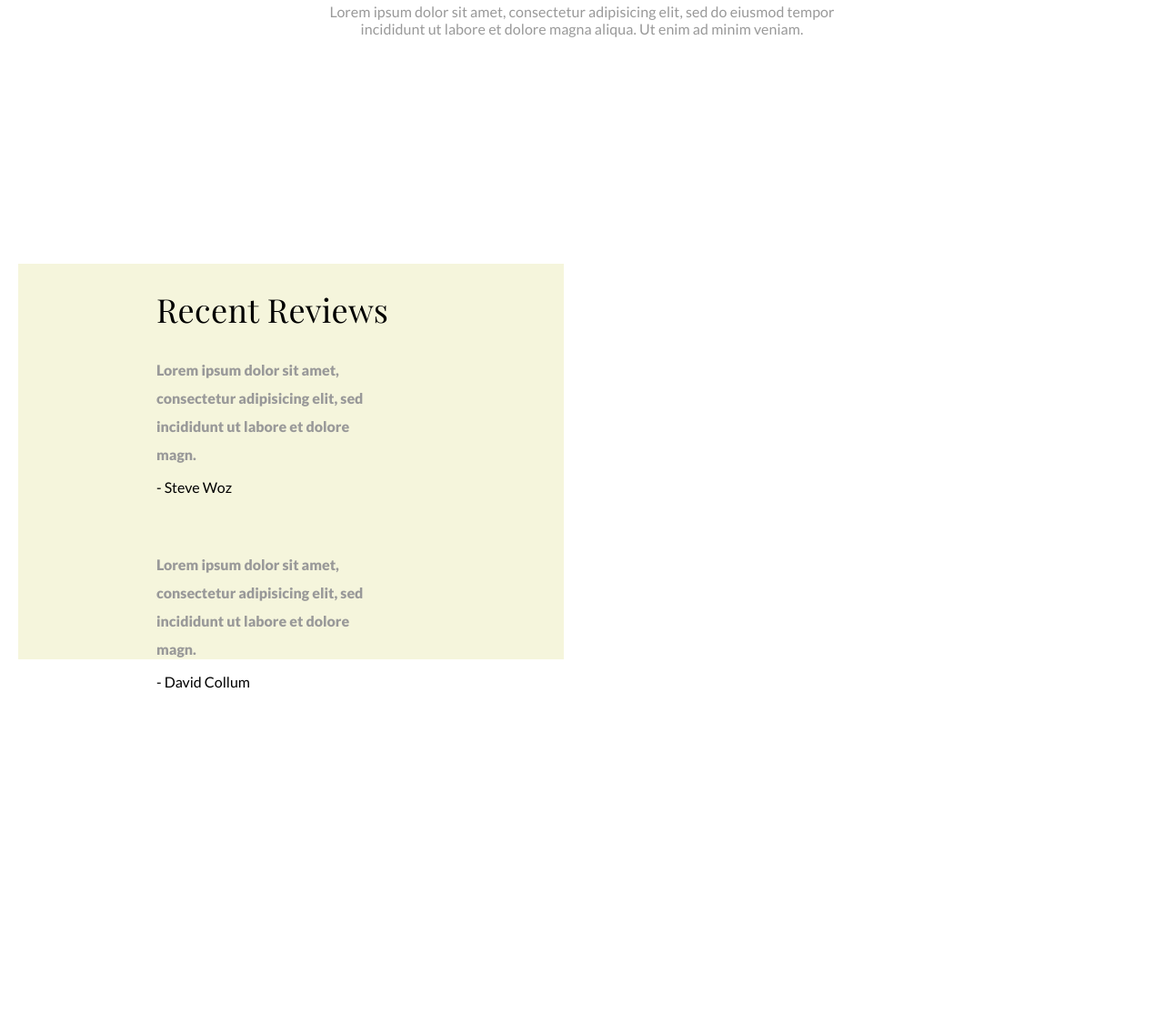
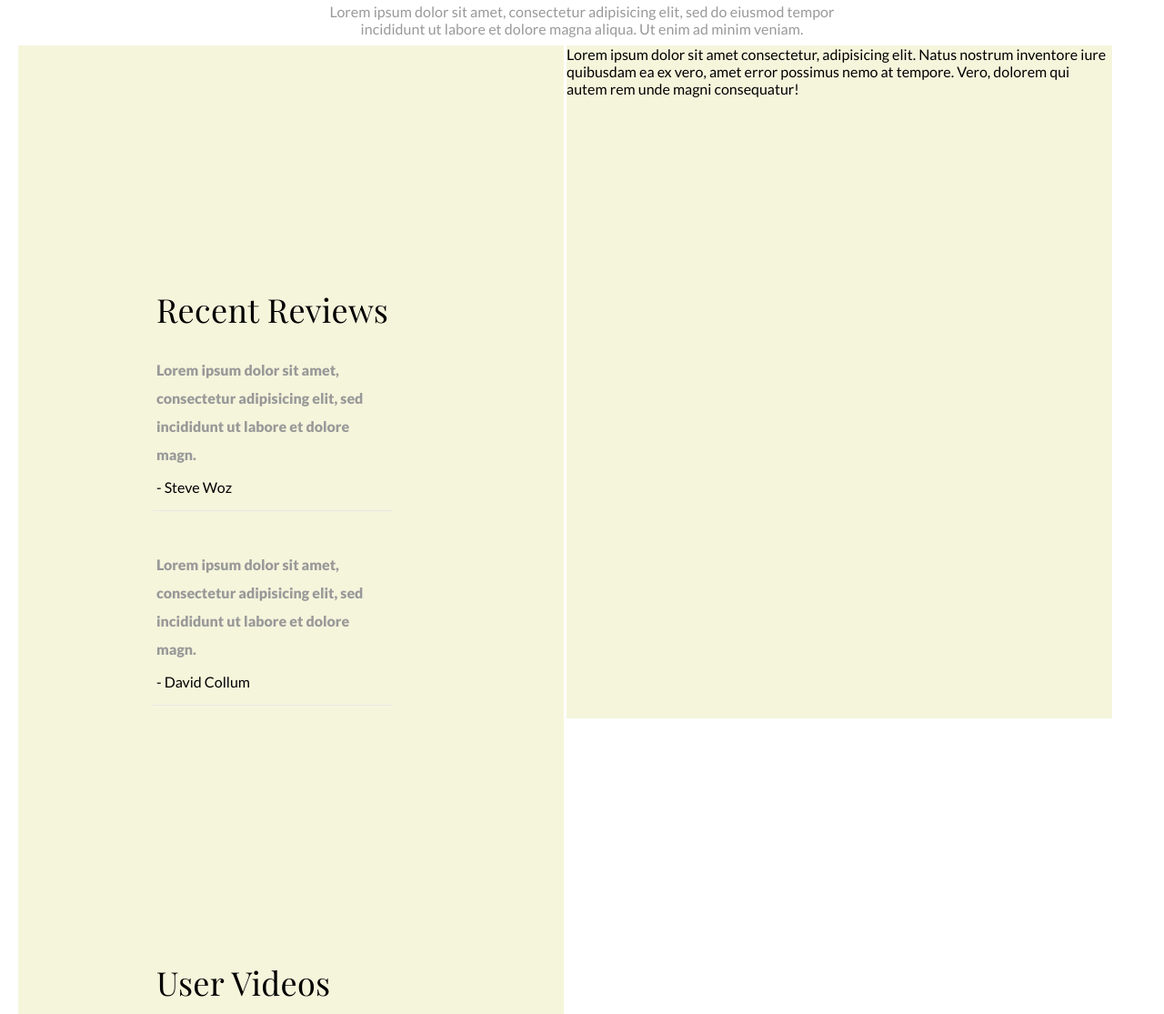
Before and after one commit to Maksym-Zyza/Surfing, a plain HTML site: page Index.html in a window 1280 px wide. Shown: the part 517-1632 px from the top of the page at 91% size. Before the commit the page ends 1282 px from the top, so only its background shows below. Drawn offline with nearby package versions, Linux system fonts and the light colour scheme; a script that the page names is missing; a web font is replaced by a local one.

Commit message:
new block - video

```diff
--- a/CSS/styles.css
+++ b/CSS/styles.css
@@ -73,10 +73,12 @@ body {
 }
 
 /* Recent Reviews */
-.reviews {
+.reviews-inline-blok {
   width: 600px;
-  height: 435px;
+  height: 740px;
   background-color: beige;
+  display: inline-block;
+  vertical-align: top;
 }
 
 .reviews-title {
@@ -136,3 +138,27 @@ body {
   margin-bottom: 22px;
   margin-left: 152px;
 }
+
+.line1 {
+  border: none;
+  position: absolute;
+  width: 263px;
+  height: 1px;
+  left: 16px;
+  margin-left: 152px;
+  margin-top: 10px;
+  background: #e7e7e7;
+}
+
+.user-videos {
+  height: 29px;
+  font-family: "Playfair Display";
+  font-size: 36px;
+  font-weight: 400;
+  line-height: 100px;
+  letter-spacing: 0.29px;
+  margin-top: 240px;
+  margin-bottom: 50px;
+  margin-left: 152px;
+  box-sizing: border-box;
+}
--- a/Index.html
+++ b/Index.html
@@ -42,7 +42,7 @@
     </div>
 
     <!-- <Recent Reviews -->
-    <div class="reviews">
+    <div class="reviews-inline-blok">
       <div class="reviews-title">
         Recent Reviews
       </div>
@@ -53,7 +53,7 @@
       </div>
 
       <div class="reviews-author">
-        - Steve Woz
+        - Steve Woz <hr / class="line1">
       </div>
 
       <div class="reviews-text-2">
@@ -62,7 +62,24 @@
       </div>
 
       <div class="reviews-author-2">
-        - David Collum
+        - David Collum <hr / class="line1">
+      </div>
+    </div>
+
+    <!-- Main video -->
+    <div class="reviews-inline-blok">
+      <div>
+        Lorem ipsum dolor sit amet consectetur, adipisicing elit. Natus nostrum
+        inventore iure quibusdam ea ex vero, amet error possimus nemo at
+        tempore. Vero, dolorem qui autem rem unde magni consequatur!
+      </div>
+      <img src="" alt="" />
+    </div>
+
+    <!-- User Videos -->
+    <div class="reviews-inline-blok">
+      <div class="user-videos">
+        User Videos
       </div>
     </div>
   </body>
```
